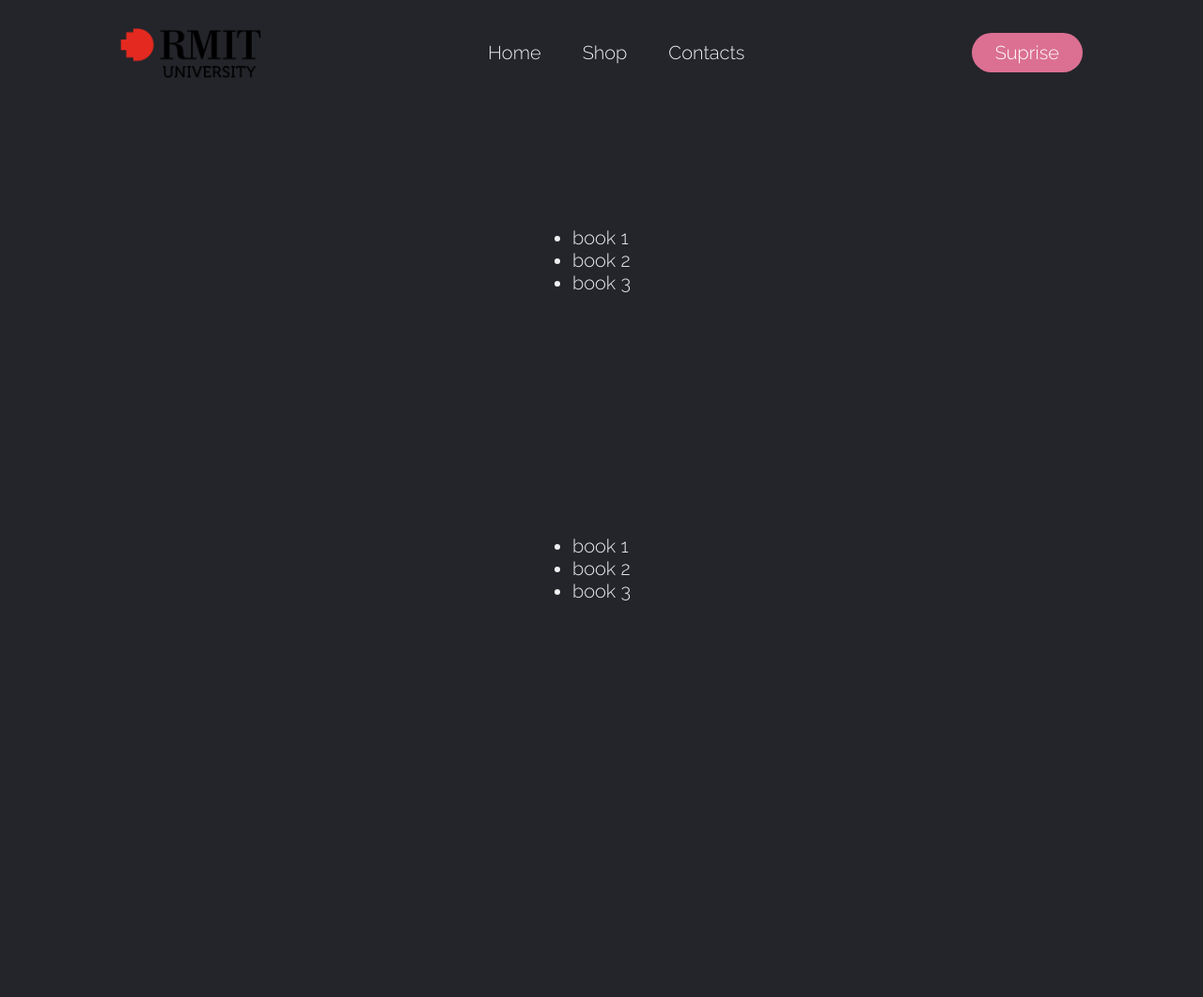
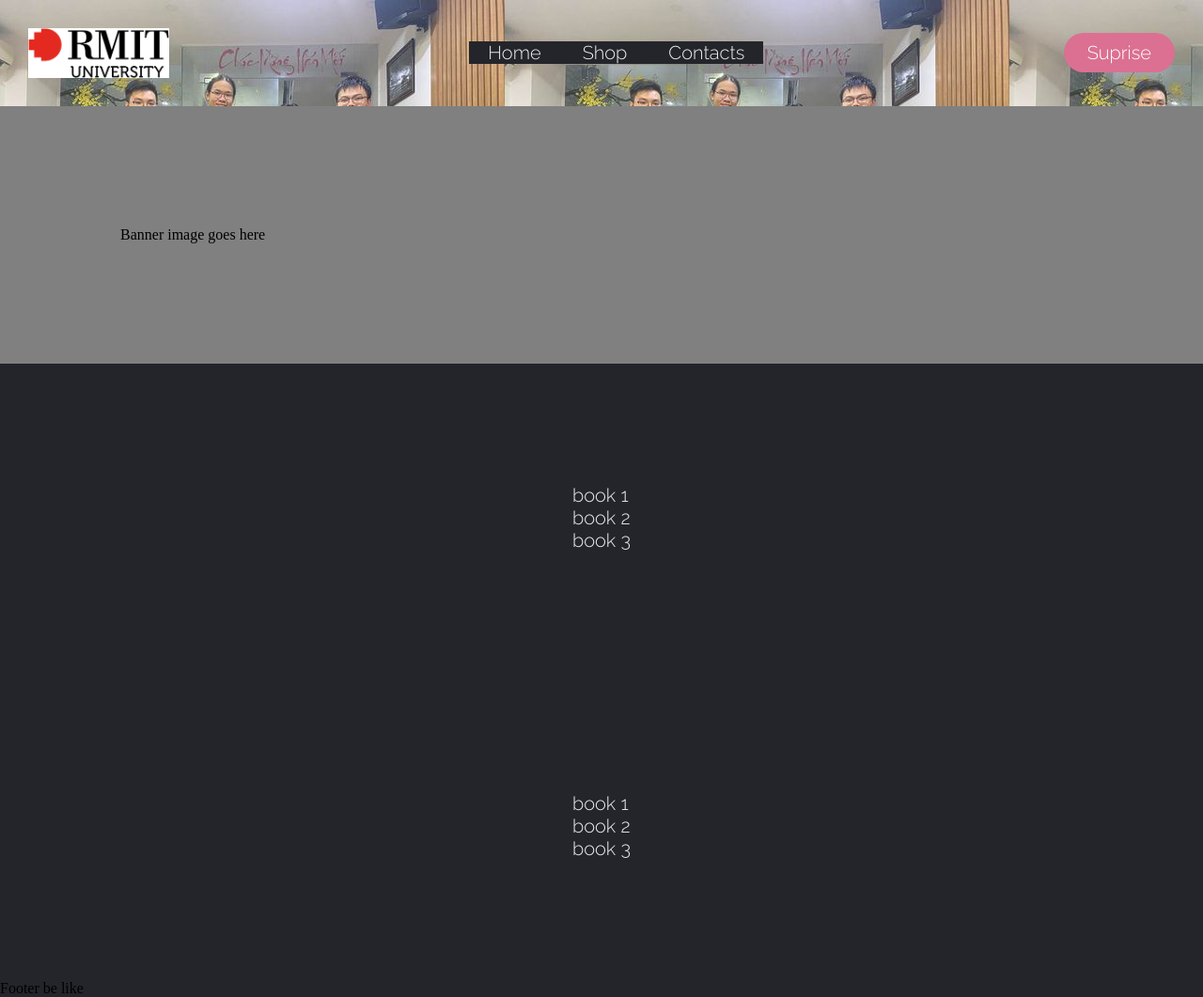
Before and after one commit to MngK4/Assignment-1-Web-programming, a plain HTML site: page homepage.html in a window 1280 px wide. Shown: the whole page at 94% size. Before the commit the page ends 800 px from the top, so only its background shows below. Drawn offline with Linux system fonts and the light colour scheme.

Commit message:
added minor tweaks and experiments with css

```diff
--- a/homepage.html
+++ b/homepage.html
@@ -20,22 +20,32 @@
         <button>Suprise</button>
     </header>
 
+    <div class="image-banner">
+        Banner image goes here
+    </div>
+
     <div class="display-container">
-        <ul class="catergories">
+        <div class="content-island">
+            <ul class="categories">
                 <li>book 1</li>
                 <li>book 2</li>
                 <li>book 3</li>
             </ul>
         </div>
+    </div>
 
     <div class="display-container">
-        <ul class="catergories">
+        <div class="content-island">
+            <ul class="categories">
                 <li>book 1</li>
                 <li>book 2</li>
                 <li>book 3</li>
             </ul>
         </div>
+    </div>
 
-    <div class="footer"></div>
+    <div class="footer">
+        Footer be like
+    </div>
 </body>
 </html>
--- a/homepgstyle.css
+++ b/homepgstyle.css
@@ -19,12 +19,14 @@ header {
     display: flex;
     align-items: center;
     justify-content: space-between;
-    padding: 30px 10%;
+    padding: 30px;
+    background-image: url(imgs/325314458_885950669110939_509726441322598373_n.jpg);
 }
 
 .logo {
     width: 150px;
     cursor: pointer;
+    background-color: white;
 }
 
 .menu-items {
@@ -63,7 +65,17 @@ button {
     align-items: center;
 }
 
+.content-island {
+    display: flex;
+    background-color: white;
+}
+
+.image-banner {
+    padding: 10%;
+    background-color: grey;
+}
+
 .categories li {
+    list-style: none;
     text-decoration: none;
-    list-style-type: none;
 }
```
Also changed, not shown: imgs/325314458_885950669110939_509726441322598373_n.jpg (added). Lines whose indentation alone changed are shown as unchanged.
